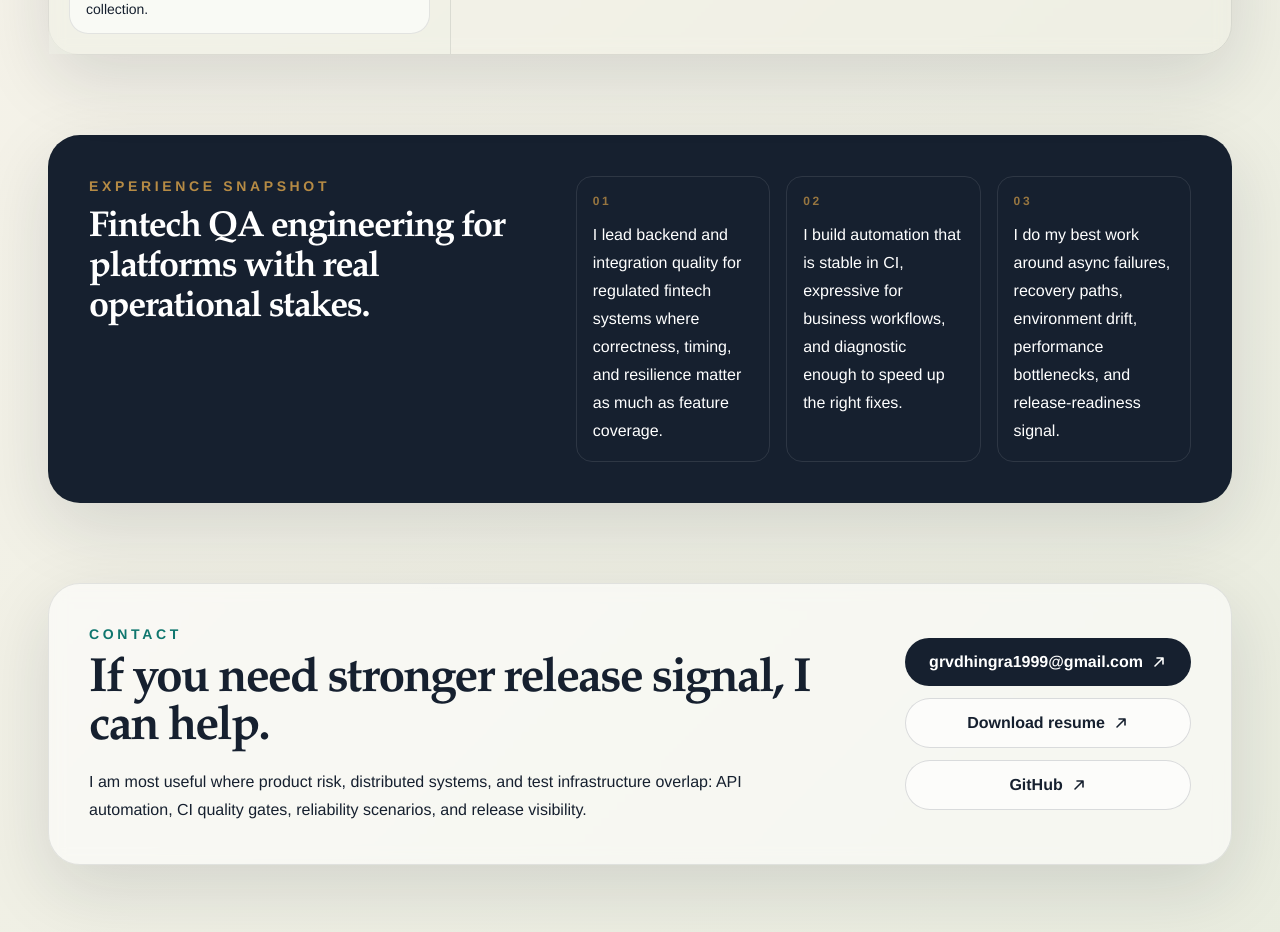
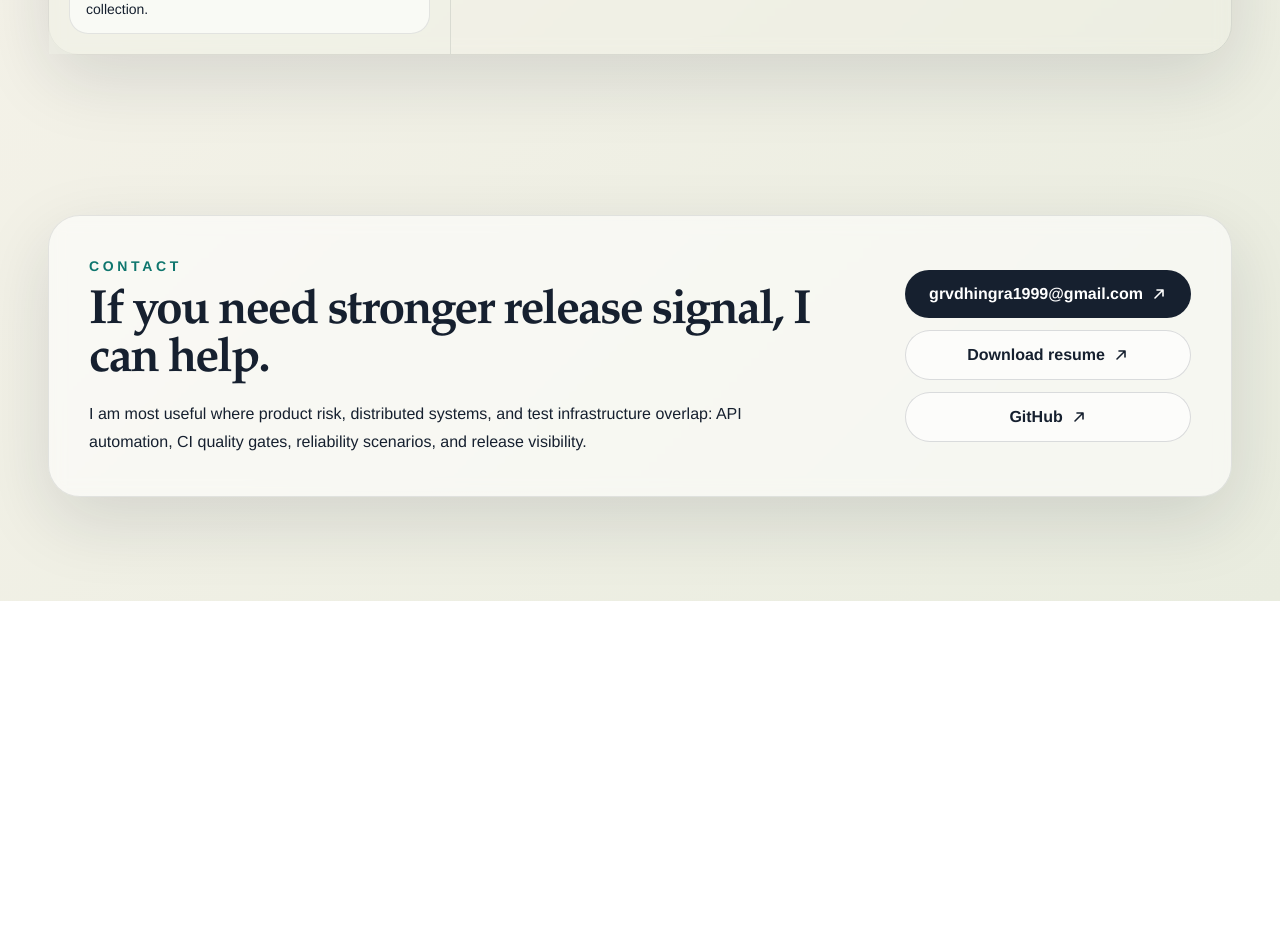
Before and after one commit to gauravxdhingra/Portfolio, a Next.js app: page / in a window 1280 px wide. Shown: the part 2520-3452 px from the top of the page. After the commit the page ends 3121 px from the top, so only its background shows below. Built offline with nearby package versions, Linux system fonts and the light colour scheme.

Commit message:
V2 on Vercel

```diff
--- a/app/page.tsx
+++ b/app/page.tsx
@@ -101,12 +101,6 @@ const caseStudies = [
   },
 ];
 
-const experienceBullets = [
-  "I lead backend and integration quality for regulated fintech systems where correctness, timing, and resilience matter as much as feature coverage.",
-  "I build automation that is stable in CI, expressive for business workflows, and diagnostic enough to speed up the right fixes.",
-  "I do my best work around async failures, recovery paths, environment drift, performance bottlenecks, and release-readiness signal.",
-];
-
 const links = {
   email: "mailto:grvdhingra1999@gmail.com",
   linkedin: "https://www.linkedin.com/in/gauravxdhingra/",
@@ -202,21 +196,6 @@ export default function Home() {
           <CaseStudyExplorer studies={caseStudies} />
         </section>
 
-        <section className="grid gap-8 rounded-[2rem] border border-ink/10 bg-ink p-6 text-white shadow-panel sm:p-8 lg:grid-cols-[0.85fr_1.15fr] lg:p-10">
-          <div>
-            <p className="text-sm font-semibold uppercase tracking-[0.26em] text-brass">Experience snapshot</p>
-            <h2 className="mt-3 font-display text-4xl font-semibold tracking-[-0.04em]">Fintech QA engineering for platforms with real operational stakes.</h2>
-          </div>
-          <div className="grid gap-4 md:grid-cols-3">
-            {experienceBullets.map((bullet, index) => (
-              <div key={bullet} className="rounded-2xl border border-white/10 bg-white/7 p-4">
-                <p className="text-xs font-bold uppercase tracking-[0.22em] text-brass/80">0{index + 1}</p>
-                <p className="mt-3 leading-7 text-white/78">{bullet}</p>
-              </div>
-            ))}
-          </div>
-        </section>
-
         <section id="contact" className="py-16 sm:py-20">
           <div className="rounded-[2rem] border border-ink/10 bg-white/55 p-6 shadow-panel backdrop-blur sm:p-10">
             <div className="grid gap-8 lg:grid-cols-[1fr_auto] lg:items-center">
```
